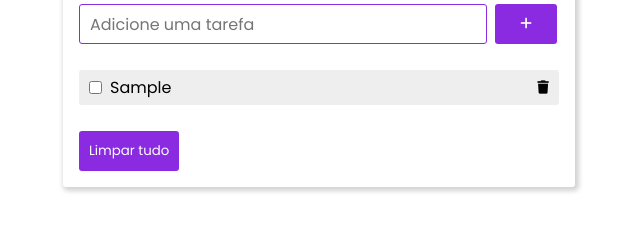
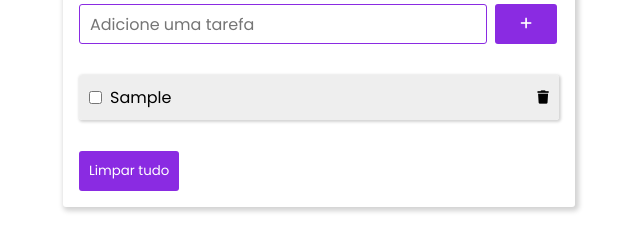
Before and after one commit to Matheus2004a/App-ToDo, a plain HTML site: page index.html in a window 1280 px wide. Both pictures are taken after typing "Sample" into the empty fields and a click on the button 847 px from the left and 228 px from the top of the page. Shown: the part 204-454 px from the top of the page, without its empty margins (321-961 px from the left). Drawn offline with Linux system fonts and the light colour scheme.

Commit message:
Adicionando sombreamento nas tarefas adicionadas

```diff
--- a/style.css
+++ b/style.css
@@ -75,11 +75,11 @@ ul{
 
 .message-tasks ul li{
     align-items: center;
-    margin: 10px 0;
+    margin: 15px 0;
     border-radius: 3px;
-    padding: 5px;
     background-color: var(--color-tasks);
-    padding: 5px 10px;
+    box-shadow: 1px 1px 3px 1px var(--color-secondary);
+    padding: 10px;
 }
 
 .message-tasks ul li input{
```
